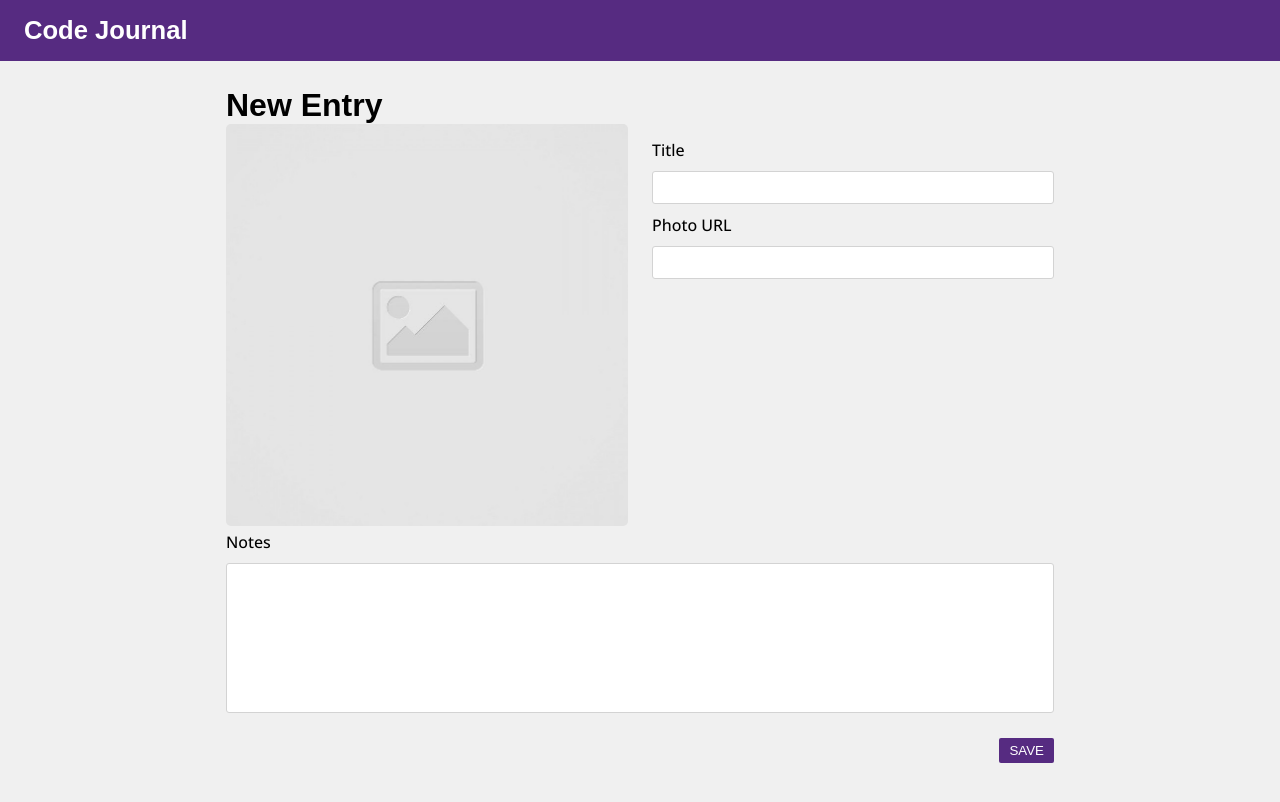
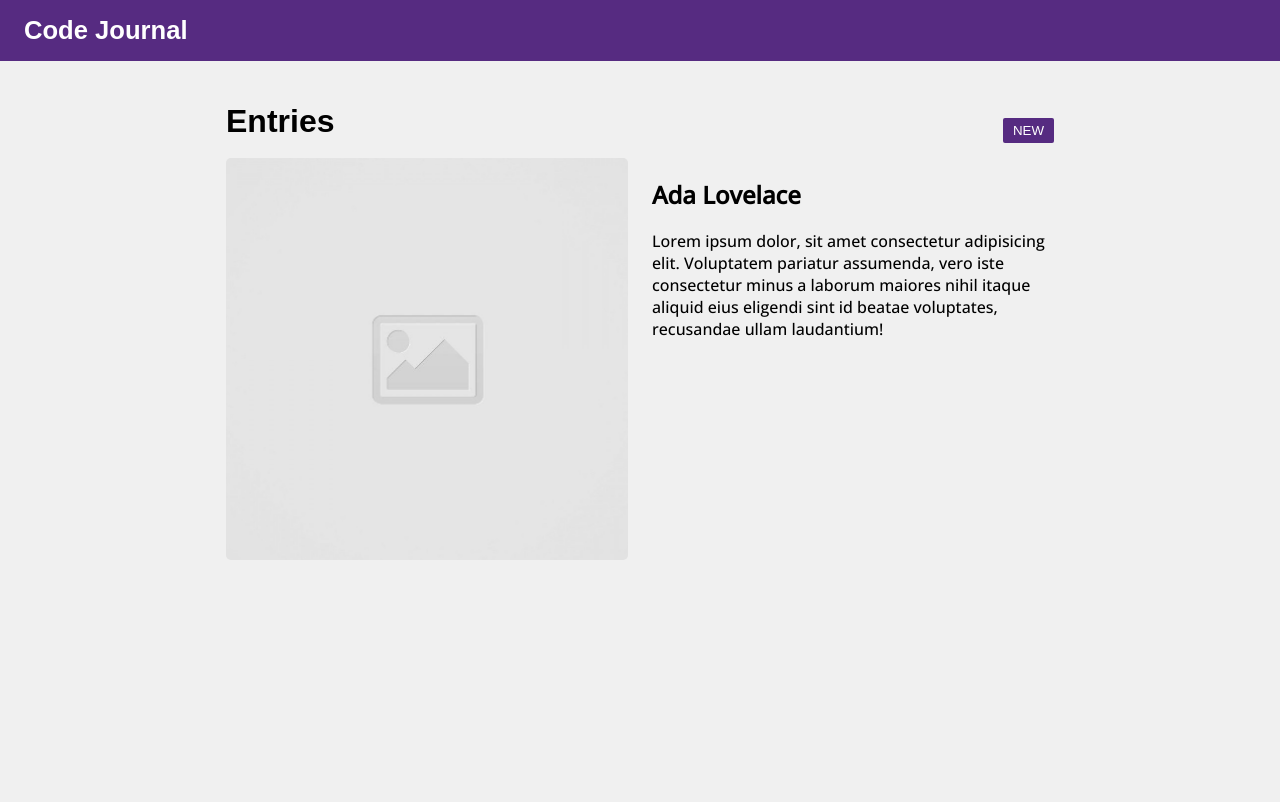
Before and after one commit to parkersiu/code-journal, a website: page index.html in a window 1280 px wide. Drawn offline with nearby package versions, Linux system fonts and the light colour scheme; a web font is replaced by a local one.

Commit message:
Added new entries div and created dummy layout for entries page.

```diff
--- a/css/styles.css
+++ b/css/styles.css
@@ -58,6 +58,16 @@ textarea {
   margin: 15px 0;
 }
 
+.new-button {
+  background-color: #562b81;
+  color: white;
+  border-radius: 2px;
+  border: none;
+  padding: 5px 10px;
+  margin: 15px 0;
+  float: right;
+}
+
 img {
   width: 100%;
   border-radius: 5px;
@@ -83,3 +93,12 @@ textarea:focus {
 .image-column {
   border-radius: 5px;
 }
+
+ul {
+  list-style-type: none;
+  padding: 0;
+}
+
+.page-title {
+  display: inline-block;
+}
--- a/index.html
+++ b/index.html
@@ -24,7 +24,7 @@
     <h1 class="title">Code Journal</h1>
   </header>
   <main>
-    <form id="form">
+    <form id="form" class="hidden">
       <div data-view="entry-form" class="container">
         <div class="row">
           <div class="column-full">
@@ -55,6 +55,32 @@
         </div>
       </div>
     </form>
+    <div data-vew="entries">
+      <div class="container">
+        <ul>
+          <li>
+            <div class="row">
+              <div class="column-full">
+                <h1 class="page-title">Entries</h1>
+                <button class="new-button">NEW</button>
+              </div>
+            </div>
+            <div class="row">
+              <div class="column-half">
+                <img src="images/placeholder-image-square.jpg">
+              </div>
+              <div class="column-half">
+                <h2>Ada Lovelace</h2>
+                <p>Lorem ipsum dolor, sit amet consectetur adipisicing elit. Voluptatem pariatur assumenda,
+                  vero iste consectetur minus a laborum maiores nihil itaque aliquid eius eligendi sint id
+                  beatae voluptates, recusandae ullam laudantium!
+                </p>
+              </div>
+            </div>
+          </li>
+        </ul>
+      </div>
+    </div>
   </main>
   <script src="js/data.js"></script>
   <script src="js/main.js"></script>
```
